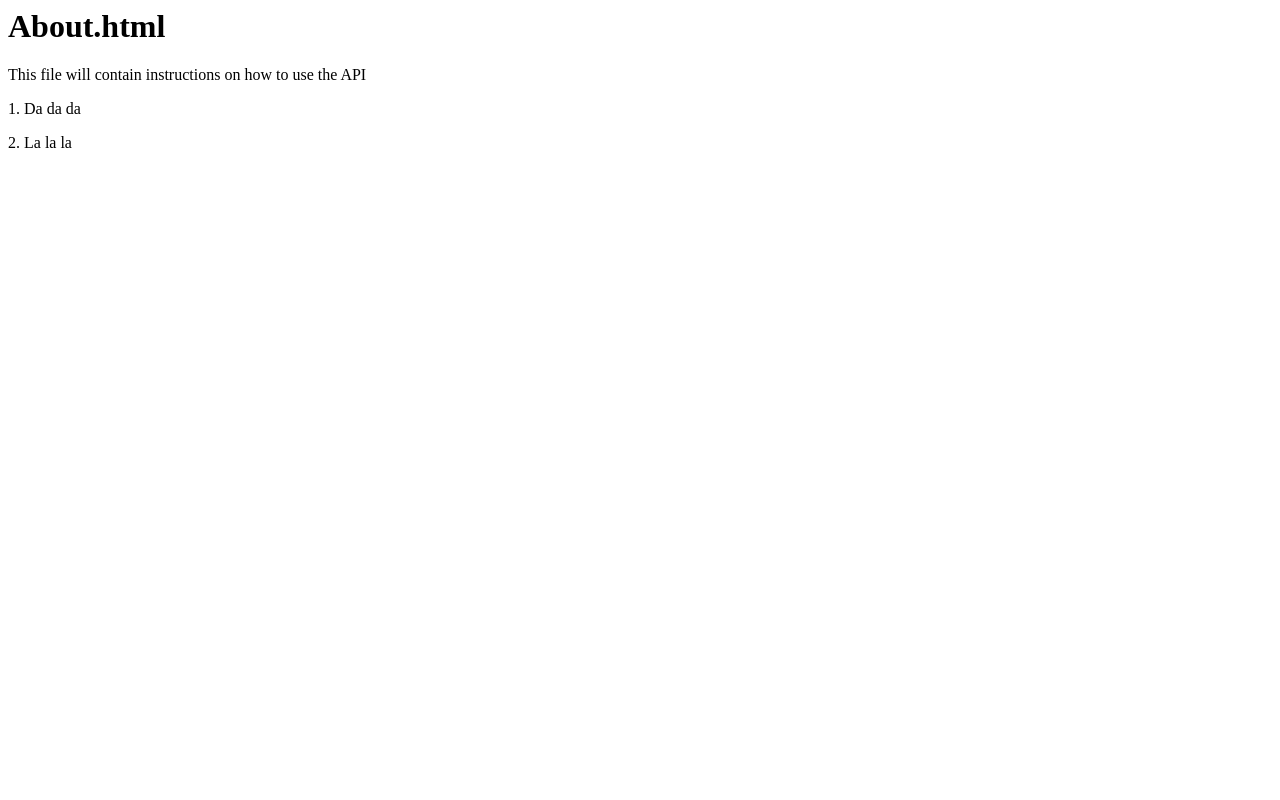
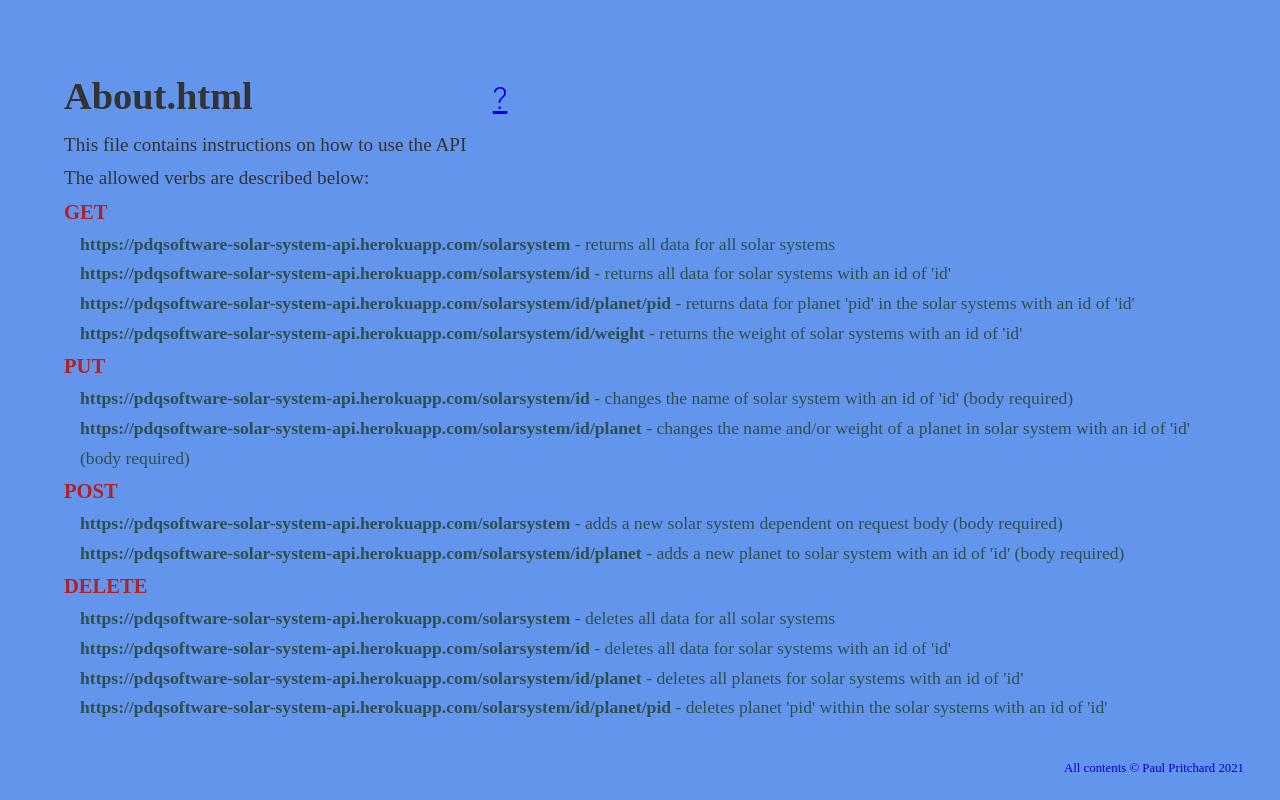
Before and after one commit to pdqsoftware/solar-system-api, a website: page public/about.html in a window 1280 px wide. Drawn offline with Linux system fonts and the light colour scheme.

Commit message:
Project complete

```diff
--- a/data.js
+++ b/data.js
@@ -37,7 +37,7 @@ const rawData = [
         "entities": [
             {
                 "id": "41",
-                "name": "Planet Zog",
+                "name": "Hatherwasium",
                 "weight": 444,
                 "type": "planet"
             },
--- a/package.json
+++ b/package.json
@@ -13,7 +13,6 @@
   "dependencies": {
     "body-parser": "^1.19.0",
     "express": "^4.17.1",
-    "gh-pages": "^3.1.0",
     "morgan": "^1.10.0"
   }
 }
--- a/public/about.html
+++ b/public/about.html
@@ -1,15 +1,45 @@
 <html>
-    <title>This is an about.html file</title>
+    <title>About Solar System API</title>
     <head>
-        <link rel="stylesheet" href="./css/about.css">
+        <link rel="stylesheet" href="css/about.css">
     </head>
 
     <body>
-        <h1>About.html</h1>
-        <p>This file will contain instructions on how to use the API</p>
-        <div classname="instructions">
-            <p>1. Da da da</p>
-            <p>2. La la la</p>
+        <h1 class="h1">About.html
+            <div id="about">
+                <a href="https://docs.google.com/document/d/1aCuJMZEd8abNlCFdLxLUOO-B5kKcWmm32FkuTS-wAwo/edit?usp=sharing" target="_blank">?</a>
+            </div>
+        </h1>
+        <p>This file contains instructions on how to use the API</p>
+        <p>The allowed verbs are described below:</p>
+        <div class="instructions">
+            <h3>GET</h3>
+            <div class="verb">
+                <p><b>https://pdqsoftware-solar-system-api.herokuapp.com/solarsystem</b> - returns all data for all solar systems</p>
+                <p><b>https://pdqsoftware-solar-system-api.herokuapp.com/solarsystem/id</b> - returns all data for solar systems with an id of 'id'</p>
+                <p><b>https://pdqsoftware-solar-system-api.herokuapp.com/solarsystem/id/planet/pid</b> - returns data for planet 'pid' in the solar systems with an id of 'id'</p>
+                <p><b>https://pdqsoftware-solar-system-api.herokuapp.com/solarsystem/id/weight</b> - returns the weight of solar systems with an id of 'id'</p>
+            </div>
+            <h3>PUT</h3>
+            <div class="verb">
+                <p><b>https://pdqsoftware-solar-system-api.herokuapp.com/solarsystem/id</b> - changes the name of solar system with an id of 'id' (body required)</p>
+                <p><b>https://pdqsoftware-solar-system-api.herokuapp.com/solarsystem/id/planet</b> - changes the name and/or weight of a planet in solar system with an id of 'id' (body required)</p>
+            </div>
+            <h3>POST</h3>
+            <div class="verb">
+                <p><b>https://pdqsoftware-solar-system-api.herokuapp.com/solarsystem</b> - adds a new solar system dependent on request body (body required)</p>
+                <p><b>https://pdqsoftware-solar-system-api.herokuapp.com/solarsystem/id/planet</b> - adds a new planet to solar system with an id of 'id' (body required)</p>
+            </div>
+            <h3>DELETE</h3>
+            <div class="verb">
+                <p><b>https://pdqsoftware-solar-system-api.herokuapp.com/solarsystem</b> - deletes all data for all solar systems</p>
+                <p><b>https://pdqsoftware-solar-system-api.herokuapp.com/solarsystem/id</b> - deletes all data for solar systems with an id of 'id'</p>
+                <p><b>https://pdqsoftware-solar-system-api.herokuapp.com/solarsystem/id/planet</b> - deletes all planets for solar systems with an id of 'id'</p>
+                <p><b>https://pdqsoftware-solar-system-api.herokuapp.com/solarsystem/id/planet/pid</b> - deletes planet 'pid' within the solar systems with an id of 'id'</p>
+            </div>
         </div>
     </body>
+    <footer>
+        <p class="copyright">All contents &copy; Paul Pritchard 2021</p>
+    </footer>
 </html>
--- a/public/css/about.css
+++ b/public/css/about.css
@@ -1,6 +1,53 @@
+*,
+*::after,
+*::before {
+  margin: 0;
+  padding: 0;
+  box-sizing: inherit;
+}
+
+body {
+    font-size: 1.2rem;
+    font-weight: 400;
+    line-height: 1.7;
+    color: #333;
+    background-color: cornflowerblue;
+    padding: 4rem;
+}
+
+footer {
+    position: fixed;
+    bottom: 20px;
+    width: 100%;
+    text-align: right;
+}
+
 .instructions {
-    font: 300;
-    color: blue;
+    font-size: 1.1rem;
+    font-weight: 400;
+    color: firebrick;
     background-color: aquamarine;
     display: inline;
 }
+
+.verb {
+    padding-left: 1rem;
+    color: darkslategrey;
+}
+
+.copyright {
+    padding: 0px 100px;
+    color:mediumblue;
+    font-size: 0.8rem;
+}
+
+#about {
+    display: inline-block;
+    cursor: pointer;
+    text-align: right;
+    font-family: 'Roboto',sans-serif;
+    font-weight:300;
+    padding-left: 20%;
+    font-size: 32px;
+    text-decoration: none;
+}
```
Also changed, not shown: public/index.html (+9 -2 lines), routes/solarSystemRouter.js (+104 -41 lines), utils/utils.js (+64 -19 lines), 2 other files.
